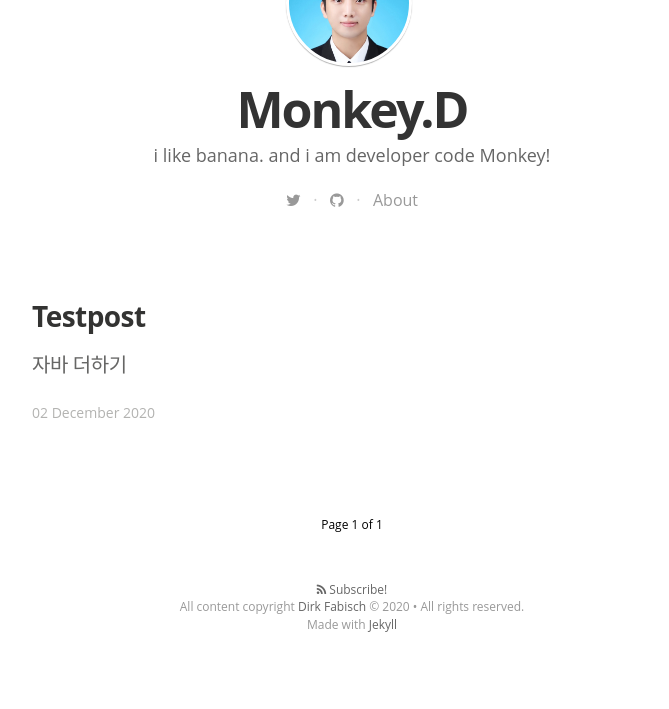
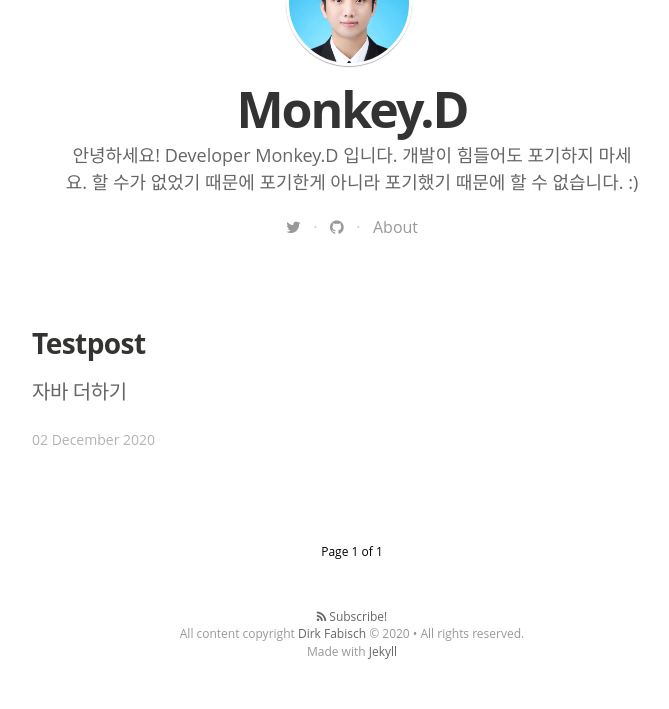
Before and after one commit to JAEHYUNNAM7430/jaehyunnam7430.github.io, a Jekyll site: the page built from index.html, in a window 1280 px wide. Shown: the part 450-1159 px from the top of the page, without its empty margins (288-957 px from the left). Built offline with Jekyll 4.4.1, drawn with Linux system fonts in a browser that asks for light colours; nearby versions of some CDN libraries; some web fonts are replaced; the list of posts is cut into pages by our own code; before the commit the page ends 1132 px from its top, so only the background shows below that.

Commit message:
프로필명 업데이트

```diff
--- a/_config.yml
+++ b/_config.yml
@@ -6,7 +6,9 @@ gems:
 # Site settings
 title: "Monkey.D"
 description: > # this means to ignore newlines until "email:"
-   i like banana. and i am developer code Monkey!
+  안녕하세요! Developer Monkey.D 입니다.
+  개발이 힘들어도 포기하지 마세요.
+  할 수가 없었기 때문에 포기한게 아니라 포기했기 때문에 할 수 없습니다. :)
 
 email: a-mail@mail.mail
 
```
